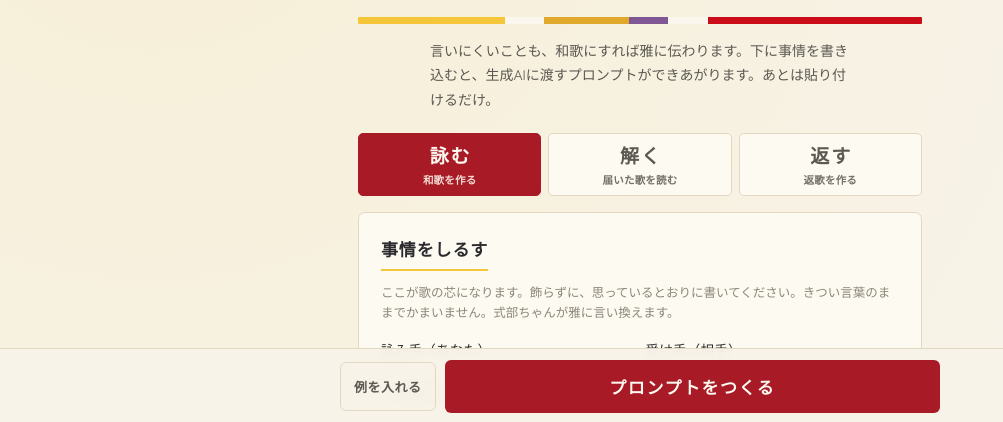
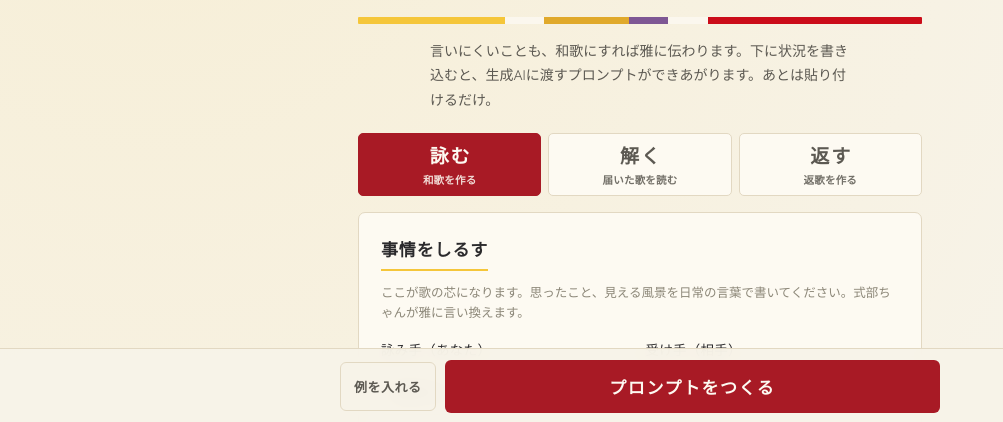
Before and after one commit to kaorumatsubayashi-cmyk/shikibu-chan, a plain HTML site: page index.html in a window 1280 px wide. Shown: the part 376-798 px from the top of the page, without its empty margins (0-1003 px from the left). Drawn offline with Linux system fonts and the light colour scheme; a web font is replaced by a local one.

Commit message:
文言の修正、李白くんへのリンクを追加

```diff
--- a/index.html
+++ b/index.html
@@ -218,6 +218,7 @@ details.guide dt{font-family:var(--mincho);font-weight:600;margin:11px 0 1px;col
 details.guide dd{margin:0;font-size:13px}
 footer{margin:34px 0 0;padding:18px 0 0;border-top:1px solid var(--rule);font-size:12px;color:var(--keshi);line-height:1.8}
 footer .name{font-family:var(--mincho);font-size:13px;color:var(--sumi-soft)}
+footer a{color:var(--kikyo)}
 
 @media (min-width:560px){
   .wrap{padding-bottom:120px}
@@ -241,7 +242,7 @@ footer .name{font-family:var(--mincho);font-size:13px;color:var(--sumi-soft)}
   <h1><span class="ruby">しきぶちゃん</span>式部ちゃん</h1>
   <p class="tagline">LINE時代に甦る平安コミュニケーション</p>
   <div class="kasane"></div>
-  <p class="lede">言いにくいことも、和歌にすれば雅に伝わります。下に事情を書き込むと、生成AIに渡すプロンプトができあがります。あとは貼り付けるだけ。</p>
+  <p class="lede">言いにくいことも、和歌にすれば雅に伝わります。下に状況を書き込むと、生成AIに渡すプロンプトができあがります。あとは貼り付けるだけ。</p>
 </header>
 
 <nav class="modes" role="tablist" aria-label="使い方をえらぶ">
@@ -270,7 +271,7 @@ footer .name{font-family:var(--mincho);font-size:13px;color:var(--sumi-soft)}
   <!-- 事情 -->
   <section class="panel" id="p-situation">
     <h2>事情をしるす</h2>
-    <p class="note">ここが歌の芯になります。飾らずに、思っているとおりに書いてください。きつい言葉のままでかまいません。式部ちゃんが雅に言い換えます。</p>
+    <p class="note">ここが歌の芯になります。思ったこと、見える風景を日常の言葉で書いてください。式部ちゃんが雅に言い換えます。</p>
 
     <div class="field row2">
       <div>
@@ -488,6 +489,7 @@ footer .name{font-family:var(--mincho);font-size:13px;color:var(--sumi-soft)}
 <footer>
   <p class="name">式部ちゃん</p>
   <p>和歌を詠み、解き、返すためのプロンプト作成器です。歌そのものは、あなたがお使いの生成AIが詠みます。出力は必ずご自身の目で確かめてから、お送りください。</p>
+  <p>姉妹編に、漢詩のための<a href="../libai-kun/">李白くん</a>があります。</p>
 </footer>
 
 </div>
```
